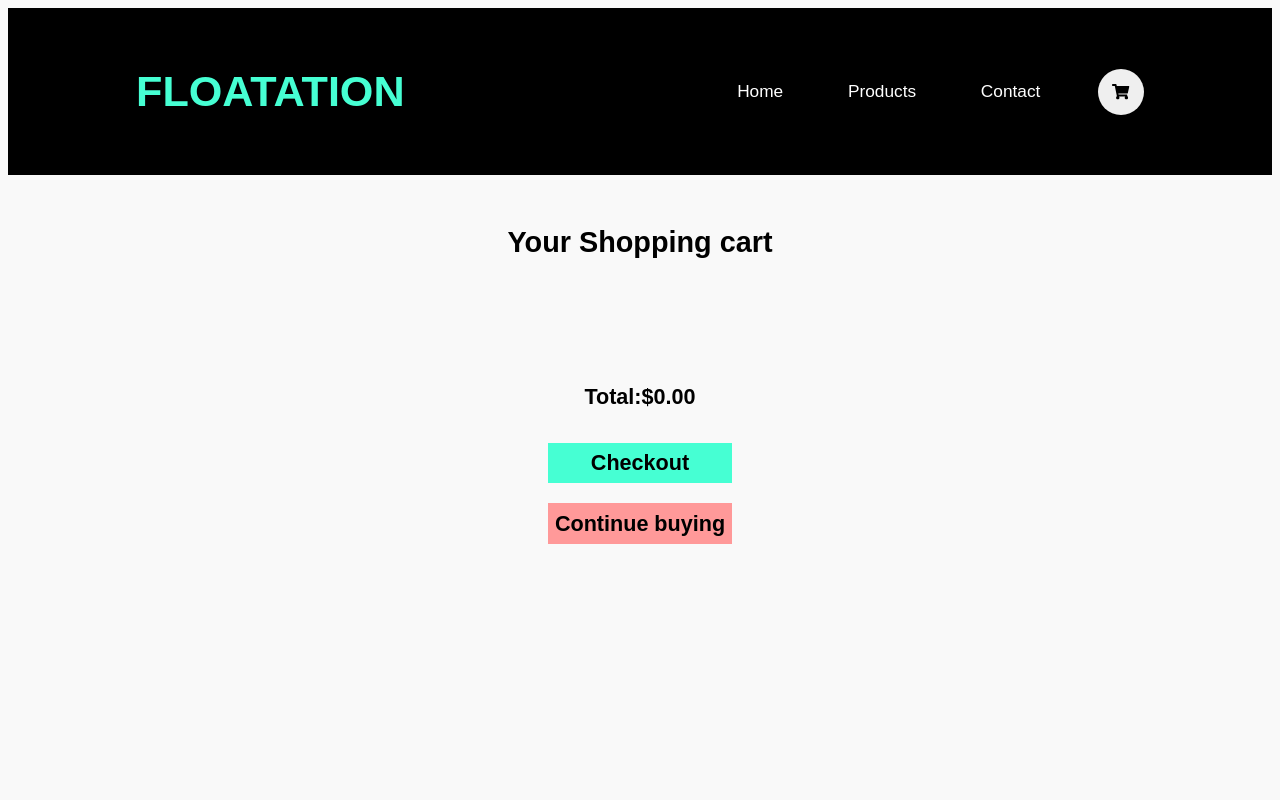
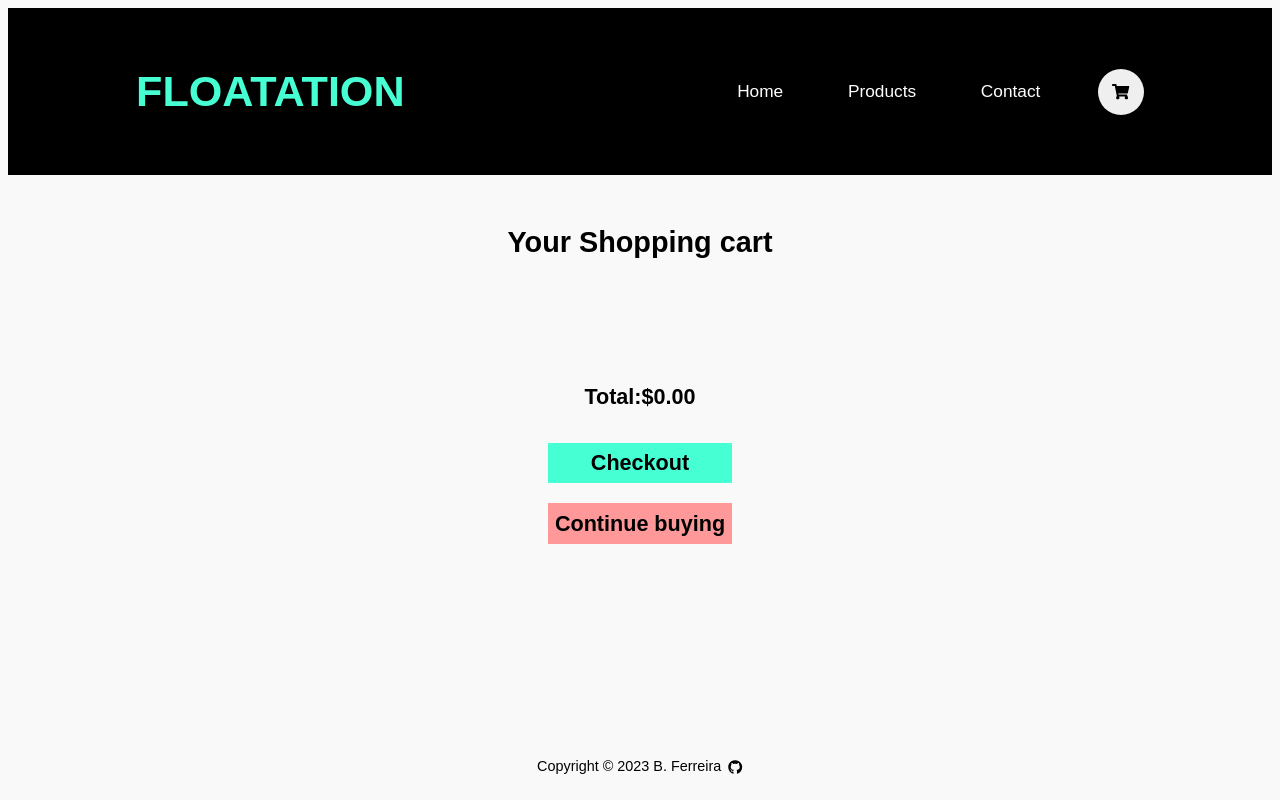
Before and after one commit to brunomgferreira/shopping-cart, a React (Vite) app: page /cart in a window 1280 px wide. Built offline with nearby package versions, Linux system fonts and the light colour scheme.

Commit message:
footer is done

```diff
--- a/src/App.jsx
+++ b/src/App.jsx
@@ -62,7 +62,7 @@ function App() {
 
       </Router>
 
-      {/* <Footer /> */}
+      <Footer />
     </>
   )
 }
--- a/src/components/Footer.jsx
+++ b/src/components/Footer.jsx
@@ -1,9 +1,41 @@
 import React from 'react'
+import styled from 'styled-components'
+import { FaGithub } from 'react-icons/fa'
 
 const Footer = () => {
+
   return (
-    <></>
+    <FooterWrapper>
+      <p>Copyright © {(new Date().getFullYear())} B. Ferreira</p>
+      <GithubLink href="https://github.com/brunomgferreira" target="_blank">
+        <FaGithub />
+      </GithubLink>
+    </FooterWrapper>
   )
 }
 
+const FooterWrapper = styled.footer`
+  position: absolute;
+  bottom: 0;
+  left: 0;
+  display: flex;
+  align-items: center;
+  justify-content: center;
+  width: 100%;
+  padding: 1rem 0;
+  font-size: 2rem;
+`
+
+const GithubLink = styled.a`
+  display: flex;
+  margin-left: 1rem;
+  color: ${({ theme }) => theme.colors.dark};
+  font-size: 2rem;
+  transition: transform 0.15s ease-in-out;
+
+  &:hover {
+    transform: scale(1.2);
+  }
+`
+
 export default Footer
--- a/src/pages/Cart.jsx
+++ b/src/pages/Cart.jsx
@@ -68,6 +68,7 @@ const CartWrapper = styled.div`
     align-items: center;
     max-width: ${({ theme }) => theme.widths.content};
     margin: 0 auto;
+    margin-bottom: 10rem;
     gap: 4rem;
     height: 100%;
     padding-top: 6rem;
--- a/src/pages/Products.jsx
+++ b/src/pages/Products.jsx
@@ -46,6 +46,7 @@ const ProductsWrapper = styled.div`
   margin-top: 4rem;
   max-width: ${({ theme }) => theme.widths.content};
   margin: 0 auto;
+  margin-bottom: 4rem;
   padding: 4rem;
 
   @media (max-width: 768px) {
```
